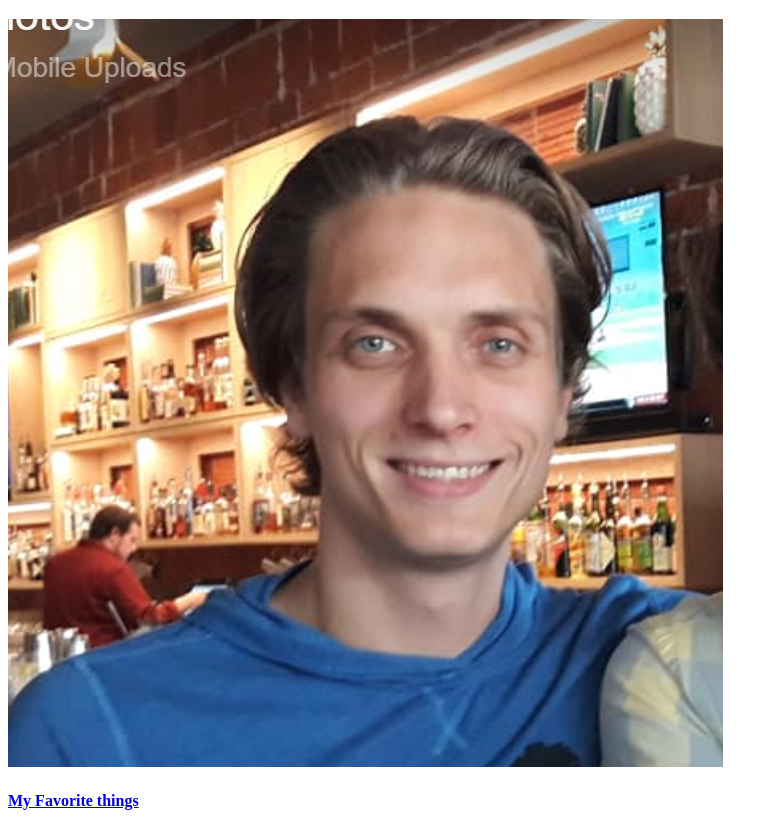
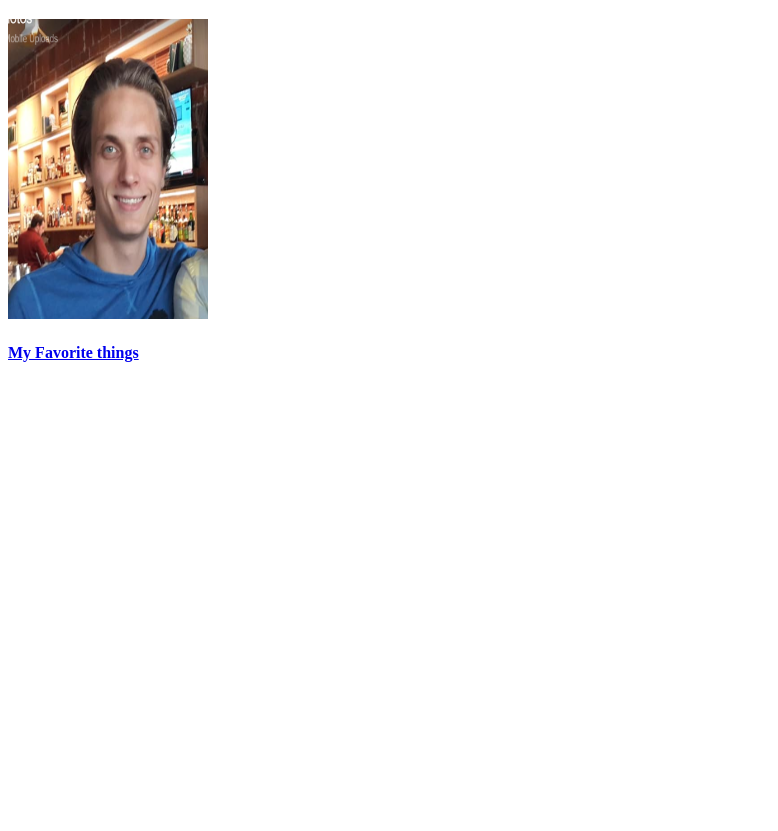
Before and after one commit to ablinn91/ablinn91.github.io, a plain HTML site: page index.html in a window 1280 px wide. Shown: the part 61-892 px from the top of the page, without its empty margins (0-778 px from the left). After the commit the page ends 800 px from the top, so only its background shows below. Drawn offline with Linux system fonts and the light colour scheme.

Commit message:
Add files via upload

```diff
--- a/index.html
+++ b/index.html
@@ -12,7 +12,7 @@
 <section>
   <!-- picture will go here -->
     <a target="_blank" href="assets/images/me for bootcamp.PNG">
-      <img src="assets/images/me for bootcamp.PNG" alt="Picture of me">
+      <img src="assets/images/me for bootcamp.PNG"  width = "200px" height ="300px" alt="Picture of me">
 </section>
 <section>
   <h4>My Favorite things</h4>
```
